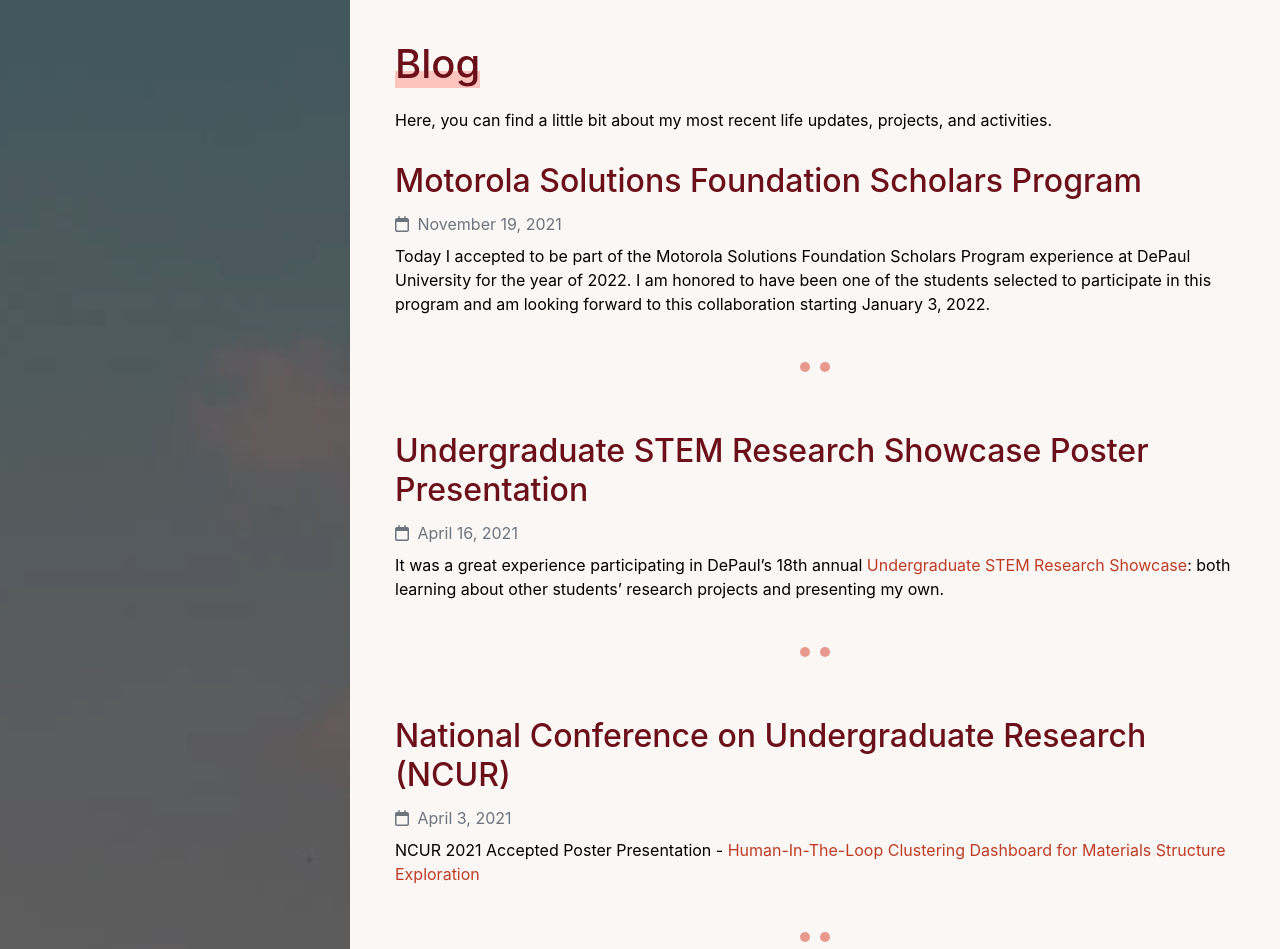
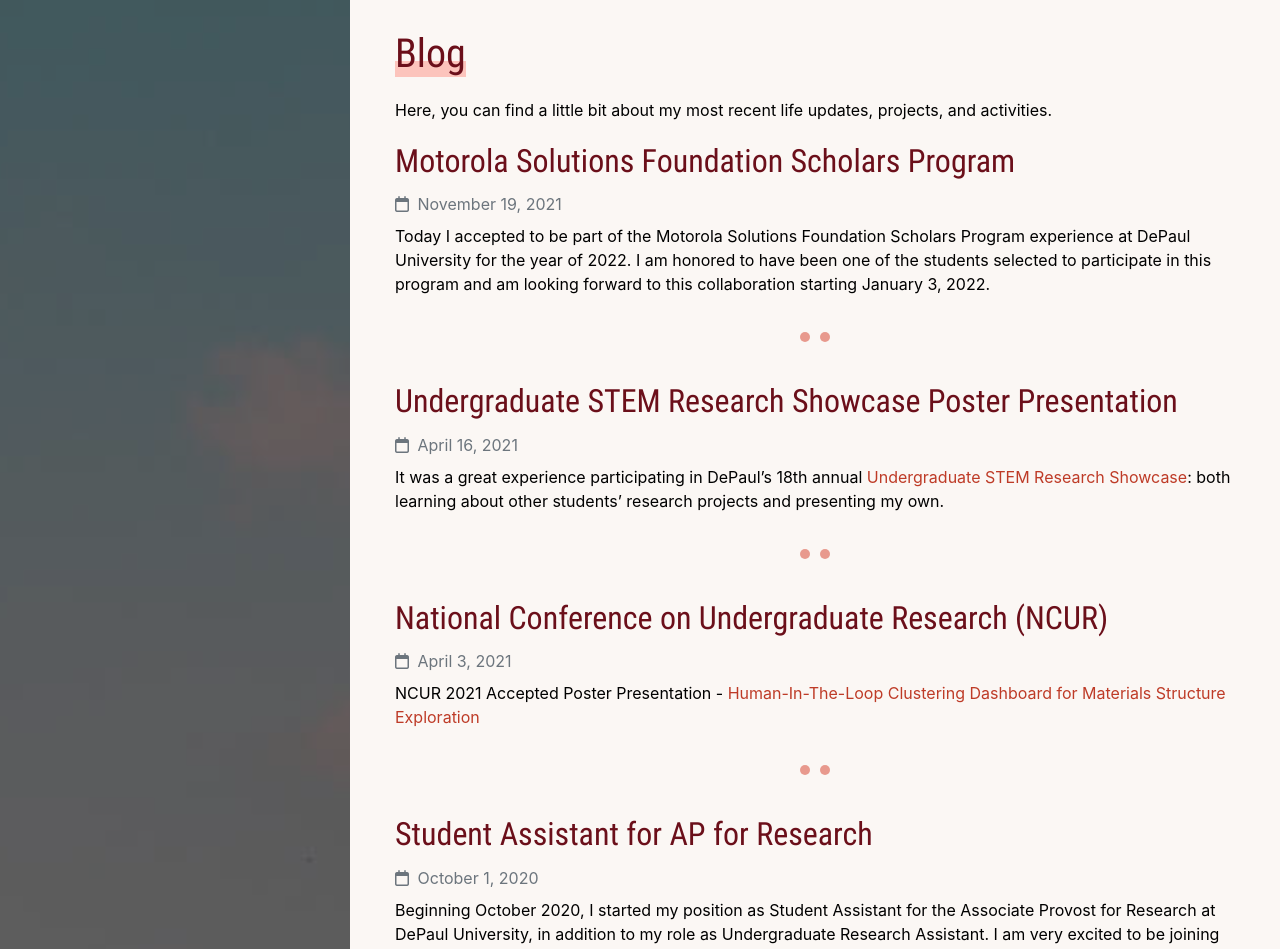
Before and after one commit to allyth/allyth.me, a Jekyll site: the page built from blog.html, in a window 1280 px wide. Shown: the top 949 px of the page. Built offline with Jekyll 4.4.1, drawn with Linux system fonts in a browser that asks for light colours.

Commit message:
Change name & menu item fonts & divider thickness

```diff
--- a/_sass/main.scss
+++ b/_sass/main.scss
@@ -1,6 +1,9 @@
 $backgroundColor: #FBF7F4;
 $bodyColor: #000000;
 $bodyFont: -apple-system,BlinkMacSystemFont,"Segoe UI",Helvetica,Arial,sans-serif,"Apple Color Emoji","Segoe UI Emoji","Segoe UI Symbol";
+@font-face { font-family: Barcelony; src: url('/assets/fonts/barcelony/Barcelony.ttf'); }
+@font-face { font-family: 'Roboto Light'; src: url('/assets/fonts/roboto/RobotoCondensed-Light.ttf'); }
+@font-face { font-family: 'Roboto Regular'; src: url('/assets/fonts/roboto/RobotoCondensed-Regular.ttf'); }
 
 body, html {
   background-color: $backgroundColor;
@@ -16,8 +19,9 @@ body, html {
 
 h1, h2 {
   margin-bottom: 20px;
-  margin-top: 30px;
+  margin-top: 20px;
   color: #6B0F1A;
+  font-family: 'Roboto Regular';
 }
 
 h2.photo::before {
@@ -135,18 +139,19 @@ a, a:hover, a:visited{
 }
 
 #name {
+  font-family: 'Barcelony';
   font-size: 30px;
-  line-height: 1.1em;
+  line-height: 1.4em;
   color: #ffffff;
   margin-top: 15px;
 }
 
 .divider {
   background-color: #E8998D;
-  height: 5px;
+  height: 2px;
   width: 200px;
   border-radius: 100px;
-  margin: 30px;
+  margin: 20px;
 }
 
 .dots {
@@ -161,8 +166,15 @@ a, a:hover, a:visited{
 }
 
 .menu-item {
-  font-size: 20px;
+  font-size: 19px;
+  font-family: 'Roboto Light';
   line-height: 2em;
+  text-transform: lowercase;
+}
+
+.menu-item:hover {
+  transform: scale(1.08);
+  transition: transform 0.1s linear;
 }
 
 .profile-pic {
```
Also changed, not shown: assets/fonts/barcelony/Barcelony.ttf (added), assets/fonts/roboto/LICENSE.txt (added), assets/fonts/roboto/RobotoCondensed-Bold.ttf (added), assets/fonts/roboto/RobotoCondensed-BoldItalic.ttf (added), assets/fonts/roboto/RobotoCondensed-Italic.ttf (added), assets/fonts/roboto/RobotoCondensed-Light.ttf (added), assets/fonts/roboto/RobotoCondensed-LightItalic.ttf (added), assets/fonts/roboto/RobotoCondensed-Regular.ttf (added).
